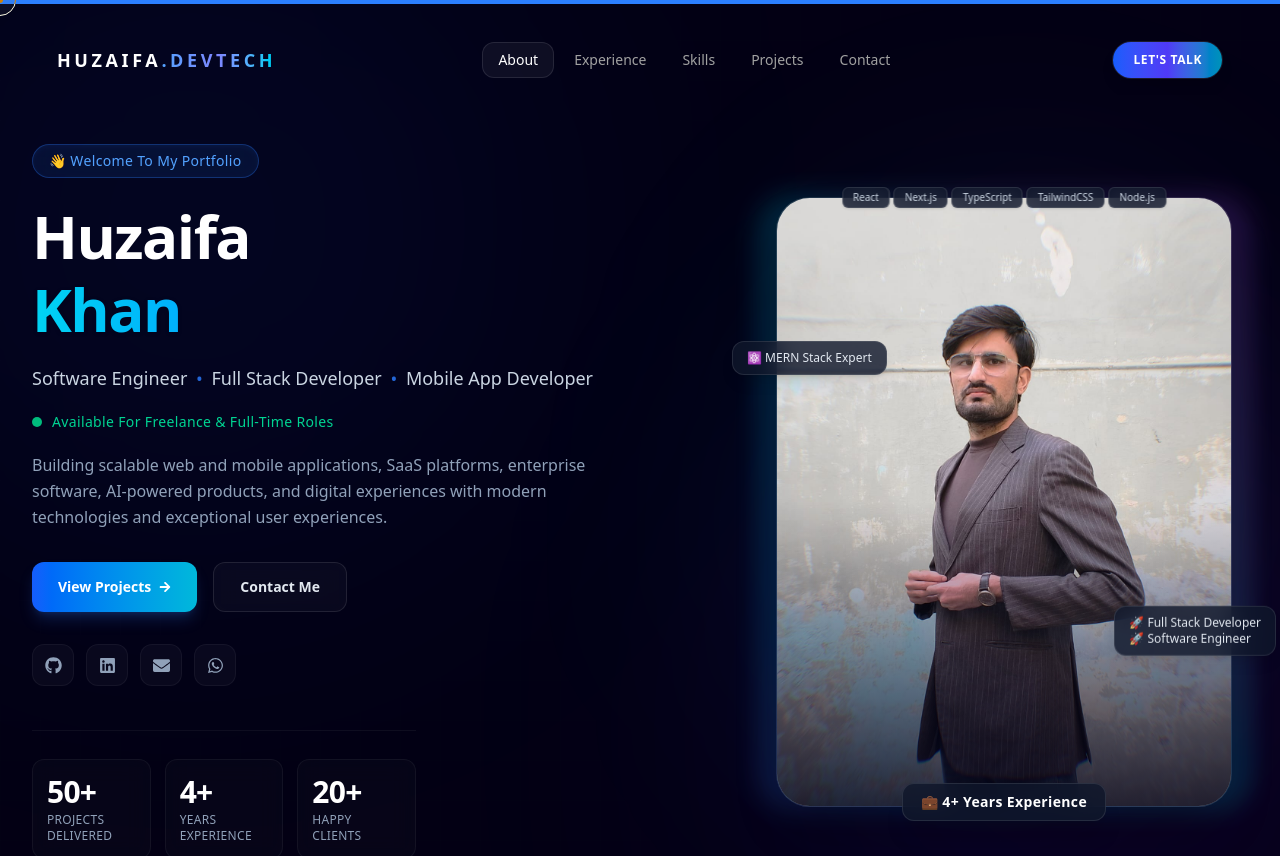
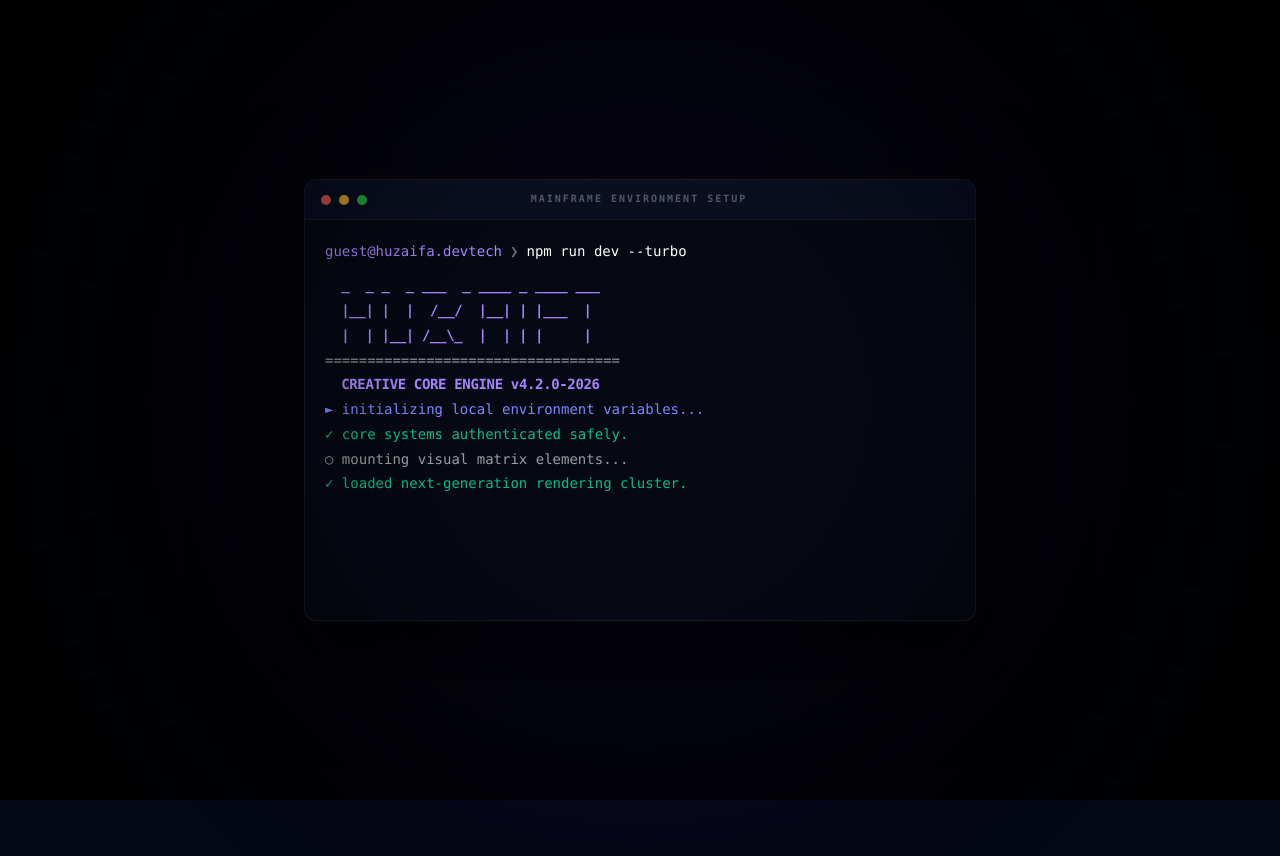
Before and after one commit to BTW-ZAIFOO/Huzaifa.devtech, a Next.js app: page / in a window 1280 px wide. Shown: the top 856 px of the page. After the commit the page ends 800 px from the top, so only its background shows below. Built offline with nearby package versions, Linux system fonts and the light colour scheme.

Commit message:
Update layout and loading components for enhanced user experience. Modify metadata description in layout.tsx. Implement a new loading animation in loader.tsx with a detailed boot sequence and progress bar. Integrate loading state management in page.tsx to display loader during content transition.

```diff
--- a/src/app/layout.tsx
+++ b/src/app/layout.tsx
@@ -4,7 +4,7 @@ import "./globals.css";
 export const metadata: Metadata = {
   title: "Huzaifa Khan | Senior Software Engineer",
   description:
-    "Senior Software Engineer specializing in MERN Stack, AI Solutions, SaaS Platforms and Enterprise Applications.",
+    "Software Engineer specializing in MERN Stack, AI Solutions,Mobile Apps, SaaS Platforms and Enterprise Applications.",
 };
 
 export default function RootLayout({
--- a/src/app/page.tsx
+++ b/src/app/page.tsx
@@ -1,3 +1,8 @@
+"use client";
+
+import { useState } from "react";
+import { motion, AnimatePresence } from "framer-motion";
+
 import Navbar from "@/components/navbar";
 import Hero from "@/components/hero";
 import About from "@/components/about";
@@ -9,10 +14,26 @@ import Footer from "@/components/footer";
 import BackgroundEffects from "@/components/backgroundeffects";
 import ScrollProgress from "@/components/scrollprogress";
 import CustomCursor from "@/components/customcursor";
+import Loader from "@/components/loader";
 
 export default function Home() {
+  const [isLoading, setIsLoading] = useState(true);
+
   return (
-    <main className="bg-[#050816] text-white overflow-hidden">
+    <main className="bg-[#050816] text-white overflow-hidden min-h-screen">
+      <AnimatePresence mode="wait">
+        {isLoading ? (
+          <Loader key="loader" finishLoading={() => setIsLoading(false)} />
+        ) : (
+          <motion.div
+            key="content"
+            initial={{ opacity: 0, y: 20 }}
+            animate={{ opacity: 1, y: 0 }}
+            transition={{
+              duration: 0.8,
+              ease: [0.25, 1, 0.5, 1] // Fast start, silky smooth landing
+            }}
+          >
             <ScrollProgress />
             <CustomCursor />
             <BackgroundEffects />
@@ -24,6 +45,9 @@ export default function Home() {
             <Projects />
             <Contact />
             <Footer />
+          </motion.div>
+        )}
+      </AnimatePresence>
     </main>
   );
 }
--- a/src/components/loader.tsx
+++ b/src/components/loader.tsx
@@ -1,21 +1,216 @@
 "use client";
 
-import { motion } from "framer-motion";
+import { useEffect, useState } from "react";
+import { motion, AnimatePresence } from "framer-motion";
 
-export default function Loader() {
+export default function Loader({ finishLoading }: { finishLoading: () => void }) {
+  const [logs, setLogs] = useState<string[]>([]);
+  const [input, setInput] = useState("");
+  const [progress, setProgress] = useState(0);
+  const [showProgress, setShowProgress] = useState(false);
+  const [isDone, setIsDone] = useState(false);
+
+  const command = "npm run dev --turbo";
+
+  // Explicit HUZAIFA ASCII Grid Layout
+  const asciiLogo = [
+    "  _  _ _  _ ___  _ ____ _ ____ ___ ",
+    "  |__| |  |  /__/  |__| | |___  |  ",
+    "  |  | |__| /__\\_  |  | | |     |  ",
+    "===================================",
+    "  CREATIVE CORE ENGINE v4.2.0-2026 ",
+  ];
+
+  const bootSequence = [
+    "► initializing local environment variables...",
+    "✓ core systems authenticated safely.",
+    "○ mounting visual matrix elements...",
+    "✓ loaded next-generation rendering cluster.",
+    "○ compiling tailwind utility pipelines...",
+    "✓ processed 1,420 production utility nodes.",
+    "○ injection mapping active portfolio components...",
+    "✓ hero section: fully buffered.",
+    "✓ project grid: optimization engine online.",
+    "✓ interactive canvas elements loaded.",
+    "► system ready. launching localized sandbox structure...",
+  ];
+
+  useEffect(() => {
+    document.body.style.overflow = "hidden";
+
+    let charIndex = 0;
+    let currentInput = "";
+    let typingInterval: NodeJS.Timeout;
+    let logTimeout: NodeJS.Timeout;
+    let progressInterval: NodeJS.Timeout;
+
+    // Phase 1: Slowed down command line typing input (140ms per letter)
+    typingInterval = setInterval(() => {
+      if (charIndex < command.length) {
+        currentInput += command[charIndex];
+        setInput(currentInput);
+        charIndex++;
+      } else {
+        clearInterval(typingInterval);
+
+        // Phase 2: Inject ASCII branding after typing finishes
+        setTimeout(() => {
+          setLogs(asciiLogo);
+          // Phase 3: Trigger full verbose boot log sequence with a heavier pause
+          setTimeout(() => triggerLogs(0), 600);
+        }, 500);
+      }
+    }, 140);
+
+    // Logs sequencing: Slowed down to simulate higher system calculation overhead
+    const triggerLogs = (index: number) => {
+      if (index < bootSequence.length) {
+        setLogs((prev) => [...prev, bootSequence[index]]);
+
+        // Increased intervals (minimum 250ms, maximum 550ms for major operations)
+        const delay = bootSequence[index].startsWith("✓") ? 250 : 550;
+        logTimeout = setTimeout(() => triggerLogs(index + 1), delay);
+      } else {
+        // Phase 4: Trigger the step progress bar simulation
+        setShowProgress(true);
+        let progressVal = 0;
+
+        // Increments progress blocks in smaller chunks to drag out duration visually
+        progressInterval = setInterval(() => {
+          if (progressVal < 100) {
+            progressVal += Math.floor(Math.random() * 5) + 3; // Smaller step jumps
+            setProgress(Math.min(progressVal, 100));
+          } else {
+            clearInterval(progressInterval);
+            // Phase 5: Smooth exit sequence
+            setTimeout(() => {
+              setIsDone(true);
+              setTimeout(() => {
+                finishLoading();
+                document.body.style.overflow = "unset";
+              }, 600);
+            }, 700); // Lingers on 100% complete for dramatic effect
+          }
+        }, 120); // Steady execution cadence
+      }
+    };
+
+    return () => {
+      clearInterval(typingInterval);
+      clearTimeout(logTimeout);
+      clearInterval(progressInterval);
+      document.body.style.overflow = "unset";
+    };
+  }, [finishLoading]);
+
+  // Generate progress layout hashes [██████░░░░]
+  const getProgressBar = () => {
+    const totalBlocks = 20;
+    const filledBlocks = Math.round((progress / 100) * totalBlocks);
+    const emptyBlocks = totalBlocks - filledBlocks;
+    return "[" + "█".repeat(filledBlocks) + "░".repeat(emptyBlocks) + "]";
+  };
+
   return (
-    <div className="fixed inset-0 flex items-center justify-center bg-black z-9999">
-      <motion.div
-        animate={{
-          rotate: 360,
-        }}
-        transition={{
-          repeat: Infinity,
-          duration: 1,
-          ease: "linear",
-        }}
-        className="w-16 h-16 border-4 border-blue-500 border-t-transparent rounded-full"
-      />
-    </div>
+    <AnimatePresence>
+      {!isDone && (
+        <motion.div
+          className="fixed inset-0 z-99999 flex items-center justify-center bg-[#02040a] p-3 select-none font-mono text-[11px] sm:text-xs md:text-sm"
+          initial={{ opacity: 1 }}
+          exit={{
+            y: "-100%",
+            transition: { duration: 0.7, ease: [0.76, 0, 0.24, 1] }
+          }}
+        >
+          {/* Ambient Screen Textures */}
+          <div className="absolute inset-0 bg-[radial-gradient(circle_at_center,transparent_30%,#000000_100%)] z-10 pointer-events-none" />
+          <div className="absolute inset-0 bg-[linear-gradient(to_bottom,rgba(255,255,255,0.003)_50%,rgba(0,0,0,0.1)_50%)] bg-size-[100%_4px]" />
+          <div className="absolute top-1/2 left-1/2 -translate-x-1/2 -translate-y-1/2 w-[500px] h-[500px] bg-violet-600/10 rounded-full blur-[160px]" />
+
+          {/* Terminal Shell */}
+          <motion.div
+            initial={{ opacity: 0, scale: 0.97, y: 15 }}
+            animate={{ opacity: 1, scale: 1, y: 0 }}
+            transition={{ duration: 0.4 }}
+            className="w-full max-w-2xl bg-[#070a14]/90 backdrop-blur-xl border border-white/8 rounded-xl shadow-[0_30px_100px_rgba(0,0,0,0.8)] overflow-hidden"
+          >
+            {/* Header Control Bar */}
+            <div className="flex items-center justify-between px-4 py-3 bg-[#0a0f20] border-b border-white/5">
+              <div className="flex items-center space-x-2">
+                <div className="w-2.5 h-2.5 rounded-full bg-[#ff5f56]/80" />
+                <div className="w-2.5 h-2.5 rounded-full bg-[#ffbd2e]/80" />
+                <div className="w-2.5 h-2.5 rounded-full bg-[#27c93f]/80" />
+              </div>
+              <span className="text-[10px] uppercase tracking-[0.2em] text-white/30 font-bold">Mainframe Environment Setup</span>
+              <div className="w-12" />
+            </div>
+
+            {/* Terminal Body */}
+            <div className="p-5 min-h-[400px] max-h-[500px] overflow-y-auto flex flex-col justify-start text-left leading-relaxed">
+
+              {/* Input Command Line */}
+              <div className="flex items-center text-emerald-400 mb-3">
+                <span className="text-violet-400 mr-2">guest@huzaifa.devtech</span>
+                <span className="text-white/40 mr-2">❯</span>
+                <span className="text-white font-medium">{input}</span>
+
+                {logs.length === 0 && (
+                  <motion.span
+                    animate={{ opacity: [1, 1, 0, 0] }}
+                    transition={{ duration: 0.8, repeat: Infinity, ease: "linear" }}
+                    className="ml-1 w-[7px] h-[14px] bg-violet-400 inline-block"
+                  />
+                )}
+              </div>
+
+              {/* Cascade Output Logs */}
+              <div className="space-y-[2px] font-mono whitespace-pre">
+                {logs.map((log, index) => {
+                  let colorClass = "text-white/60";
+
+                  if (index < asciiLogo.length && !log.includes("==")) {
+                    colorClass = "text-violet-400 font-bold tracking-tight";
+                  } else if (log.startsWith("✓")) {
+                    colorClass = "text-emerald-400/90";
+                  } else if (log.startsWith("►")) {
+                    colorClass = "text-indigo-400 font-medium";
+                  }
+
+                  return (
+                    <motion.div
+                      key={index}
+                      initial={{ opacity: 0 }}
+                      animate={{ opacity: 1 }}
+                      transition={{ duration: 0.05 }}
+                      className={colorClass}
+                    >
+                      {log}
+                    </motion.div>
+                  );
+                })}
+              </div>
+
+              {/* Progress Tracker */}
+              {showProgress && (
+                <motion.div
+                  initial={{ opacity: 0, y: 5 }}
+                  animate={{ opacity: 1, y: 0 }}
+                  className="mt-5 pt-4 border-t border-white/5 flex flex-col gap-1 font-mono"
+                >
+                  <div className="flex justify-between text-white/40 text-[10px] uppercase tracking-wider">
+                    <span>Streaming Assets to Viewport</span>
+                    <span className="text-violet-400 font-bold">{progress}%</span>
+                  </div>
+                  <div className="text-emerald-400 tracking-normal break-all font-bold">
+                    {getProgressBar()}
+                  </div>
+                </motion.div>
+              )}
+
+            </div>
+          </motion.div>
+        </motion.div>
+      )}
+    </AnimatePresence>
   );
 }
```
Lines whose indentation alone changed are shown as unchanged.
